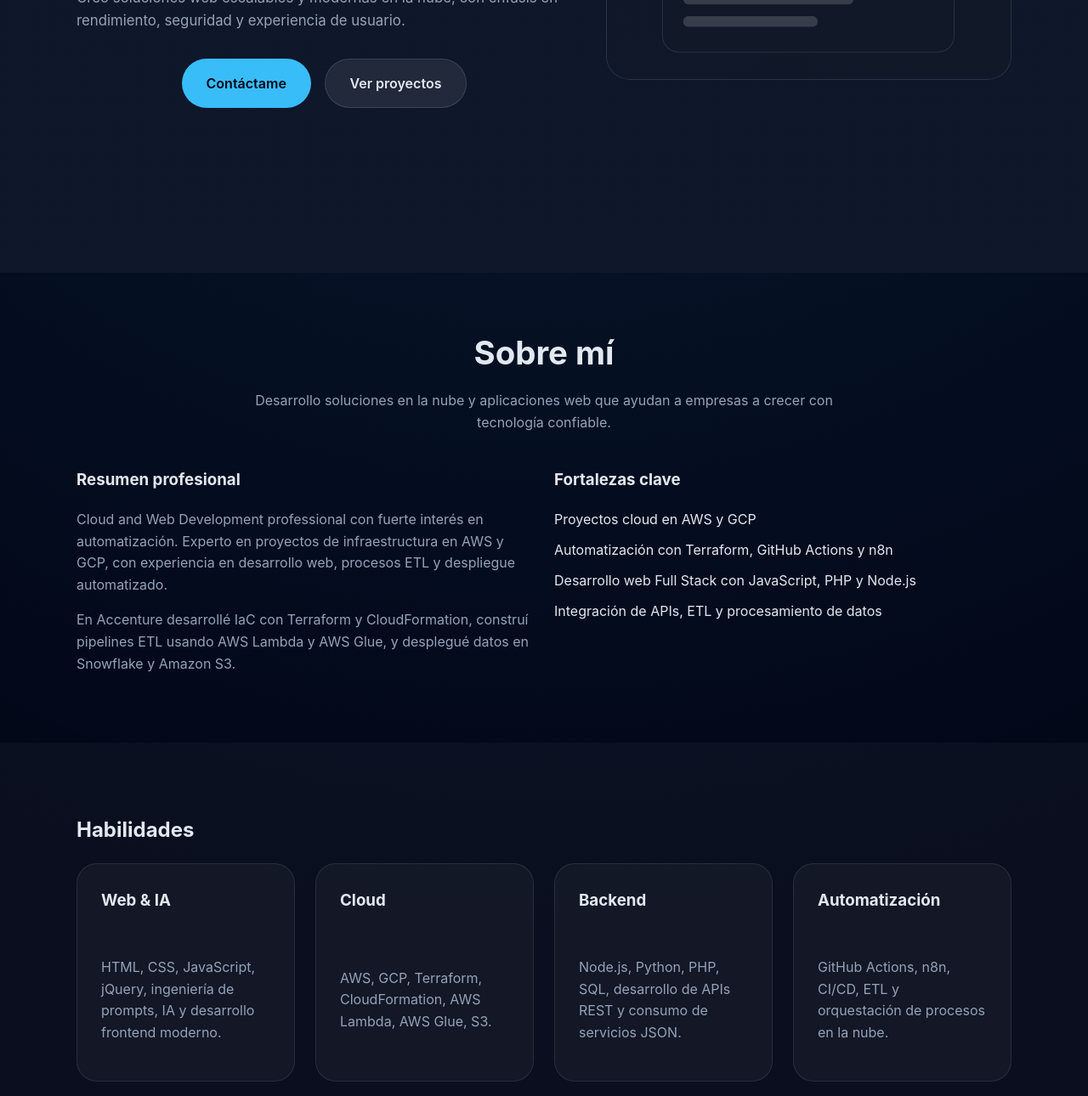
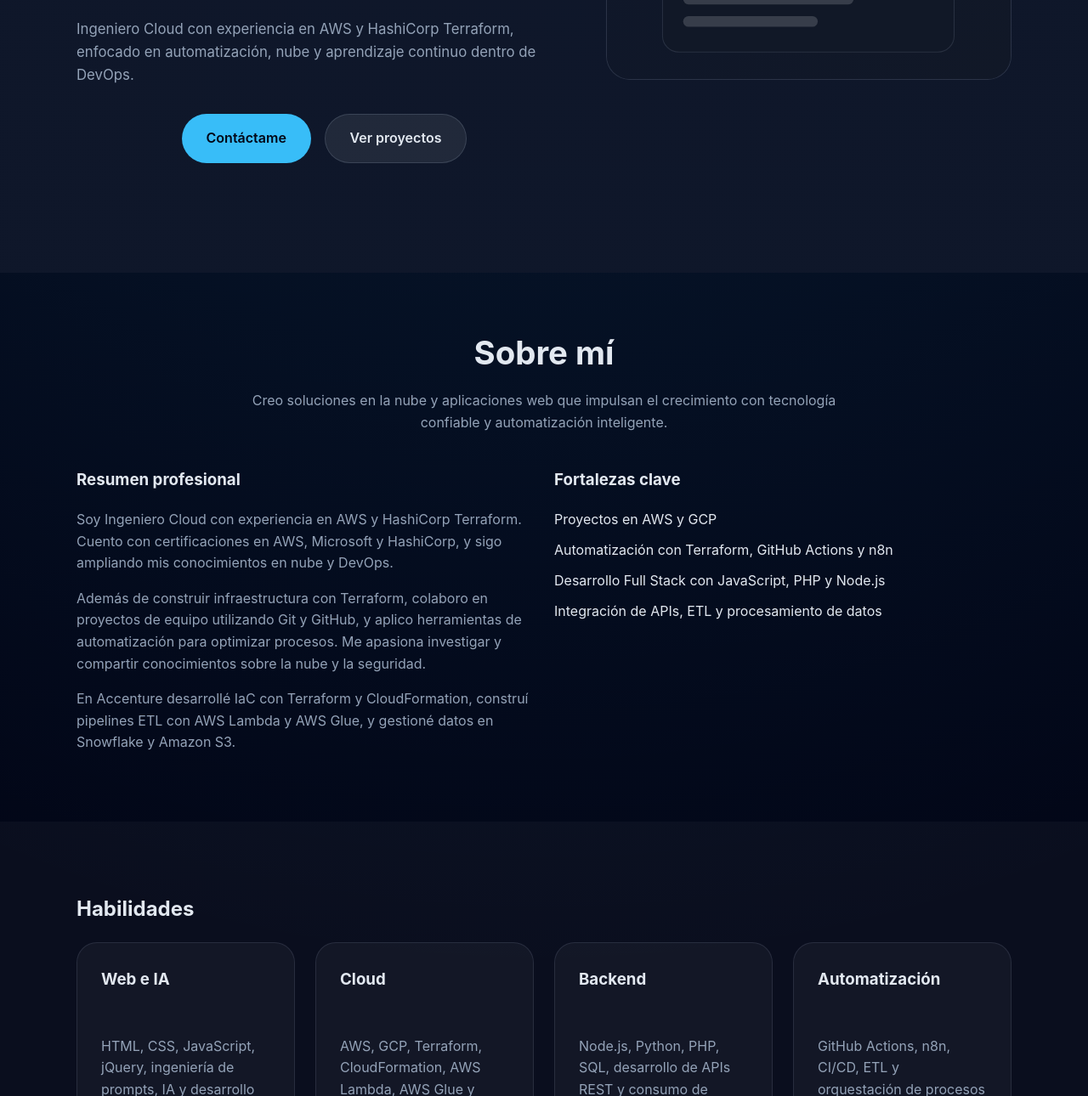
Before and after one commit to luisma0330/devcloud-landingpage, a plain HTML site: page index.html in a window 1280 px wide. Shown: the part 479-1769 px from the top of the page at 85% size. Drawn offline with Linux system fonts and the light colour scheme.

Commit message:
Mejorando la redaccion de la pagina

```diff
--- a/index.html
+++ b/index.html
@@ -11,10 +11,10 @@
       <div class="container hero-content">
         <div class="hero-grid">
           <div class="hero-copy">
-            <p class="eyebrow">Desarrollador Cloud & Web</p>
-            <h1>Hola, soy <span>Luis Ojeda</span></h1>
+            <p class="eyebrow">Ingeniero Cloud y DevOps</p>
+            <h1>Hola, soy <span>Luis Manuel Ojeda Bonilla</span></h1>
             <p class="hero-text">
-              Creo soluciones web escalables y modernas en la nube, con énfasis en rendimiento, seguridad y experiencia de usuario.
+              Ingeniero Cloud con experiencia en AWS y HashiCorp Terraform, enfocado en automatización, nube y aprendizaje continuo dentro de DevOps.
             </p>
             <div class="hero-buttons">
               <a href="#contacto" class="button primary">Contáctame</a>
@@ -32,24 +32,27 @@
       <section id="sobre-mi" class="section container">
         <div class="section-title">
           <h2>Sobre mí</h2>
-          <p>Desarrollo soluciones en la nube y aplicaciones web que ayudan a empresas a crecer con tecnología confiable.</p>
+          <p>Creo soluciones en la nube y aplicaciones web que impulsan el crecimiento con tecnología confiable y automatización inteligente.</p>
         </div>
         <div class="about-grid">
           <div>
             <h3>Resumen profesional</h3>
             <p>
-              Cloud and Web Development professional con fuerte interés en automatización. Experto en proyectos de infraestructura en AWS y GCP, con experiencia en desarrollo web, procesos ETL y despliegue automatizado.
+              Soy Ingeniero Cloud con experiencia en AWS y HashiCorp Terraform. Cuento con certificaciones en AWS, Microsoft y HashiCorp, y sigo ampliando mis conocimientos en nube y DevOps.
             </p>
             <p>
-              En Accenture desarrollé IaC con Terraform y CloudFormation, construí pipelines ETL usando AWS Lambda y AWS Glue, y desplegué datos en Snowflake y Amazon S3.
+              Además de construir infraestructura con Terraform, colaboro en proyectos de equipo utilizando Git y GitHub, y aplico herramientas de automatización para optimizar procesos. Me apasiona investigar y compartir conocimientos sobre la nube y la seguridad.
+            </p>
+            <p>
+              En Accenture desarrollé IaC con Terraform y CloudFormation, construí pipelines ETL con AWS Lambda y AWS Glue, y gestioné datos en Snowflake y Amazon S3.
             </p>
           </div>
           <div>
             <h3>Fortalezas clave</h3>
             <ul>
-              <li>Proyectos cloud en AWS y GCP</li>
+              <li>Proyectos en AWS y GCP</li>
               <li>Automatización con Terraform, GitHub Actions y n8n</li>
-              <li>Desarrollo web Full Stack con JavaScript, PHP y Node.js</li>
+              <li>Desarrollo Full Stack con JavaScript, PHP y Node.js</li>
               <li>Integración de APIs, ETL y procesamiento de datos</li>
             </ul>
           </div>
@@ -61,12 +64,12 @@
           <h2>Habilidades</h2>
           <div class="skills-grid">
             <div class="skill-card">
-              <h3>Web & IA</h3>
+              <h3>Web e IA</h3>
               <p>HTML, CSS, JavaScript, jQuery, ingeniería de prompts, IA y desarrollo frontend moderno.</p>
             </div>
             <div class="skill-card">
               <h3>Cloud</h3>
-              <p>AWS, GCP, Terraform, CloudFormation, AWS Lambda, AWS Glue, S3.</p>
+              <p>AWS, GCP, Terraform, CloudFormation, AWS Lambda, AWS Glue y Amazon S3.</p>
             </div>
             <div class="skill-card">
               <h3>Backend</h3>
@@ -83,7 +86,7 @@
       <section id="certificaciones" class="section container">
         <div class="section-title">
           <h2>Certificaciones</h2>
-          <p>Certificaciones profesionales que respaldan mi experiencia en la nube y automatización.</p>
+          <p>Certificaciones en AWS, Microsoft y HashiCorp que respaldan mi experiencia en la nube, infraestructura como código y automatización.</p>
         </div>
         <div class="skills-grid">
           <div class="skill-card">
@@ -151,7 +154,7 @@
               <ul>
                 <li>Desarrollo de soluciones IaC con Terraform y CloudFormation para AWS y GCP.</li>
                 <li>Diseño e implementación de pipelines ETL con AWS Lambda, AWS Glue y Amazon S3.</li>
-                <li>Soporte de datos en Snowflake y automatización de despliegues con GitHub Actions.</li>
+                <li>Gestión de datos en Snowflake y automatización de despliegues con GitHub Actions.</li>
               </ul>
             </div>
             <div>
@@ -194,7 +197,7 @@
         <div class="container contact-section">
           <div>
             <h2>Hablemos</h2>
-            <p>¿Tienes un proyecto o quieres colaborar? Estoy disponible para nuevos desafíos en la nube y desarrollo web.</p>
+            <p>¿Tienes un proyecto o quieres colaborar? Estoy listo para asumir nuevos desafíos en la nube, DevOps y desarrollo web.</p>
           </div>
           <div class="contact-card">
             <p><strong>Teléfono:</strong> +52 9993877042</p>
@@ -210,7 +213,7 @@
 
     <footer class="footer">
       <div class="container">
-        <p>© 2026 Luis Ojeda - Desarrollador Cloud & Web</p>
+        <p>© 2026 Luis Manuel Ojeda Bonilla - Ingeniero Cloud y DevOps</p>
       </div>
     </footer>
   </body>
```
